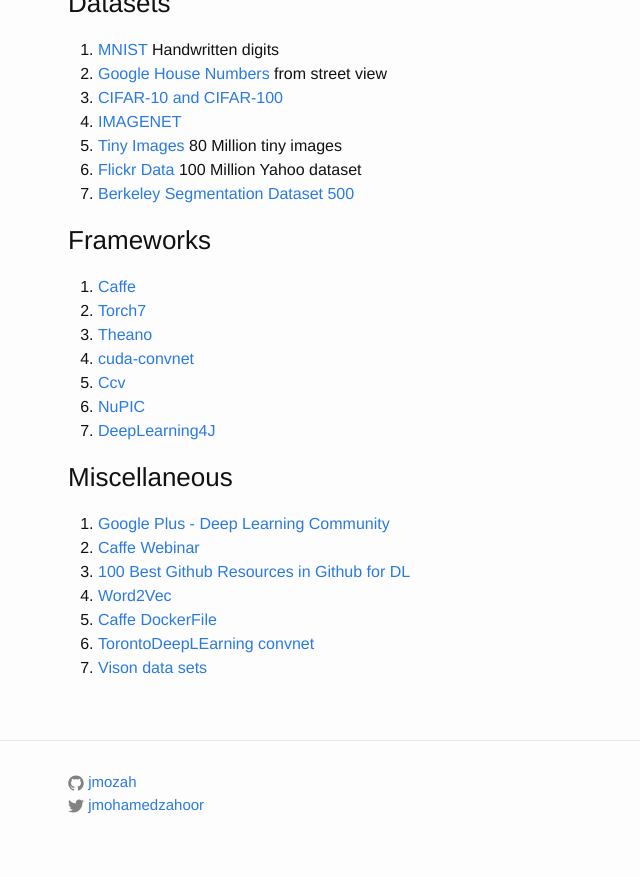
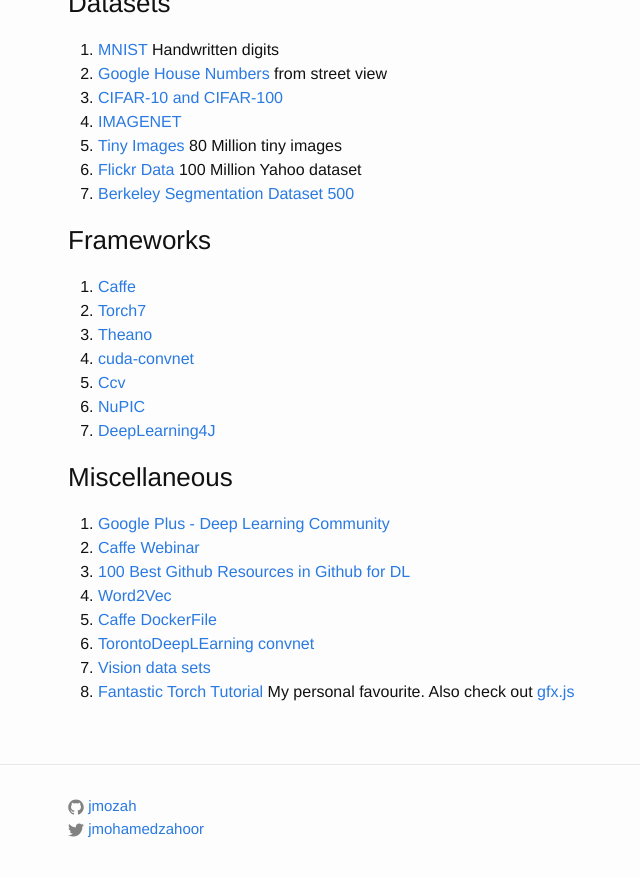
Before and after one commit to jmozah/jmozah.github.io, a Jekyll site: the page built from about.md, in a window 1280 px wide and 900 px high, scrolled down 1305 px. Shown: the top 877 px of the window, without its empty margins (202-842 px from the left). Built offline with Jekyll 4.4.1, drawn with Linux system fonts in a browser that asks for light colours.

Commit message:
Added torch tutorial

```diff
--- a/about.md
+++ b/about.md
@@ -81,4 +81,5 @@ Following is a growing list of some of the materials i found on the web for Deep
 4. [Word2Vec](https://code.google.com/p/word2vec/)
 5. [Caffe DockerFile](https://registry.hub.docker.com/u/tleyden5iwx/caffe/)
 6. [TorontoDeepLEarning convnet](https://github.com/TorontoDeepLearning/convnet)
-7. [Vison data sets](http://www.cs.cmu.edu/~cil/v-images.html)
+7. [Vision data sets](http://www.cs.cmu.edu/~cil/v-images.html)
+8. [Fantastic Torch Tutorial](http://code.cogbits.com/wiki/doku.php) My personal favourite. Also check out [gfx.js](https://github.com/clementfarabet/gfx.js)
```
